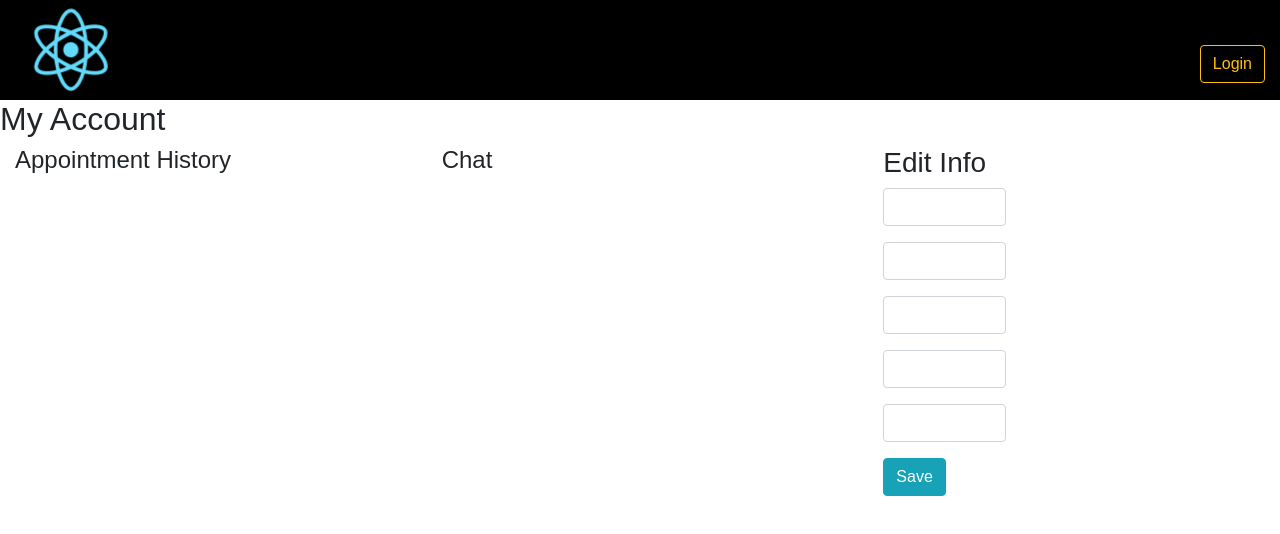
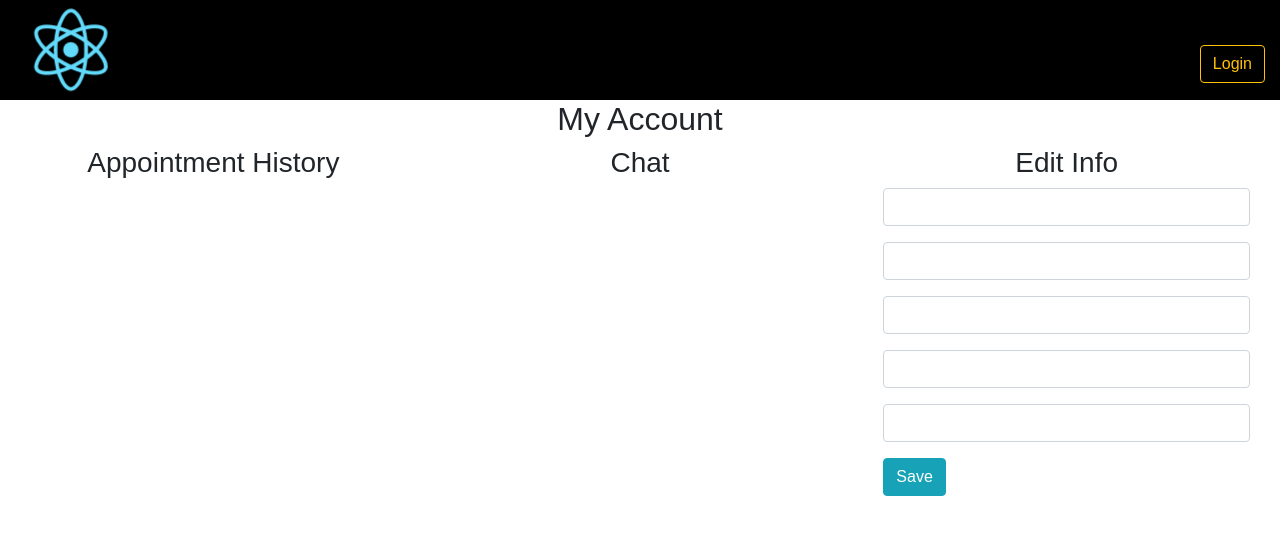
Before and after one commit to geralle/capstone, a React (Create React App) app: page /myaccount in a window 1280 px wide. Shown: the top 534 px of the page. Built offline with nearby package versions, Linux system fonts and the light colour scheme.

Commit message:
aligned titles

```diff
--- a/src/components/admin/AdminDashboard.js
+++ b/src/components/admin/AdminDashboard.js
@@ -55,14 +55,16 @@ class AdminDashboard extends Component {
       if(minute.length < 2){
         minute = data.minute + '0'
       }
-      var apptTime = data.month + '/' + data.day + '/' + data.year + ' ' + data.hour + ':' + minute + data.ampm
+      var apptDate = data.month + '/' + data.day + '/' + data.year
+      var apptTime = data.hour + ':' + minute + data.ampm
       if(!data.approved){
         return <form className="container" method="post" action={url} key={index}>
           {/* <h5>Client Name: {clientName[0]}</h5> */}
           <div className="form-group">
             <input className="form-control" type="hidden" name="id" value={data.id}></input>
             <div className="appt-approval-container">
-            <p className="appt-approval-time">{apptTime}</p>
+              <p className="appt-approval-date col">{apptDate}</p>
+              <p className="appt-approval-time col">{apptTime}</p>
               <button className="approval-btn btn btn-success">Approve</button>
             </div>
           </div>
@@ -117,15 +119,21 @@ class AdminDashboard extends Component {
         </div>
         <div className="dashboard-container">
           <div className="admin-info-container col">
-            <h2>Admin Info</h2>
+            <div className="align-title-center">
+              <h3>Admin Info</h3>
+            </div>
             {this.adminForm()}
           </div>
           <div className="event-container col">
-            <h2>Events</h2>
+            <div className="align-title-center">
+              <h3>Events</h3>
+            </div>
             {this.mapEvents()}
           </div>
           <div className="approval-container col">
-            <h2>Approvals</h2>
+            <div className="align-title-center">
+              <h3>Approvals</h3>
+            </div>
             {this.mapApprovals()}
           </div>
         </div>
--- a/src/components/client/Calendar.js
+++ b/src/components/client/Calendar.js
@@ -124,8 +124,7 @@ class Calendar extends Component {
   createMonthCalendar(selectedMonth){
     var calendarMonth = document.getElementsByClassName('calendar-month')[0]
     var selectedMonthLength = Object.keys(selectedMonth).length
-    // console.log(selectedMonth['1'])
-    var rowCounter=1
+    var rowCounter = 1
     var calendarRow = document.createElement('tr')
     calendarRow.setAttribute('className', 'row-'+rowCounter)
     calendarMonth.append(calendarRow)
--- a/src/components/client/MyAccount.js
+++ b/src/components/client/MyAccount.js
@@ -88,33 +88,41 @@ class MyAccount extends Component {
   render() {
     return (
       <div className="user-dashboard-container">
-        <h2>My Account</h2>
+        <div className="dashboard-title">
+          <h2>My Account</h2>
+        </div>
         <div className="my-account-container">
           <div className="appt-history-container col">
-            <h4>Appointment History</h4>
+            <div className="align-title-center">
+              <h3>Appointment History</h3>
+            </div>
             <div className="appt-history-container"></div>
           </div>
           <div className="chat-container col">
-            <h4>Chat</h4>
+            <div className="align-title-center">
+              <h3>Chat</h3>
+            </div>
           </div>
           <div className="account-details-container col">
             <form className="container" method="post" action="https://capstone-be.herokuapp.com/api/user/edit?_method=PUT">
+            <div className="align-title-center">
               <h3>Edit Info</h3>
+            </div>
               <input type="hidden" name="id" value={this.state.userInfo.id}></input>
               <div className="form-group">
-                <input className="form-control col-4" type="text" name="f_name" placeholder={this.state.userInfo.f_name}></input>
+                <input className="form-control" type="text" name="f_name" placeholder={this.state.userInfo.f_name}></input>
               </div>
               <div className="form-group">
-                <input className="form-control col-4" type="text" name="l_name" value={this.state.userInfo.l_name}></input>
+                <input className="form-control" type="text" name="l_name" value={this.state.userInfo.l_name}></input>
               </div>
               <div className="form-group">
-                <input className="form-control col-4" type="text" name="email" value={this.state.userInfo.email}></input>
+                <input className="form-control" type="text" name="email" value={this.state.userInfo.email}></input>
               </div>
               <div className="form-group">
-                <input className="form-control col-4" type="password" name="password" value={this.state.userInfo.password}></input>
+                <input className="form-control" type="password" name="password" value={this.state.userInfo.password}></input>
               </div>
               <div className="form-group">
-                <input className="form-control col-4" type="text" name="phone_number" value={this.state.userInfo.phone_number}></input>
+                <input className="form-control" type="text" name="phone_number" value={this.state.userInfo.phone_number}></input>
               </div>
               <button type="submit" className="btn btn-info">Save</button>
             </form>
--- a/src/index.css
+++ b/src/index.css
@@ -209,12 +209,17 @@ li::before {
   justify-content: center;
 }
 
+.align-title-center{
+  display: flex;
+  justify-content: center;
+}
+
 .appt-approval-container{
   display: flex;
   flex-direction: row;
 }
 
-.appt-approval-time{
+.appt-approval-time, .appt-approval-date{
   margin: 5px 0 0 0;
   font-size: 1.25em;
 }
```
Lines whose indentation alone changed are shown as unchanged.
